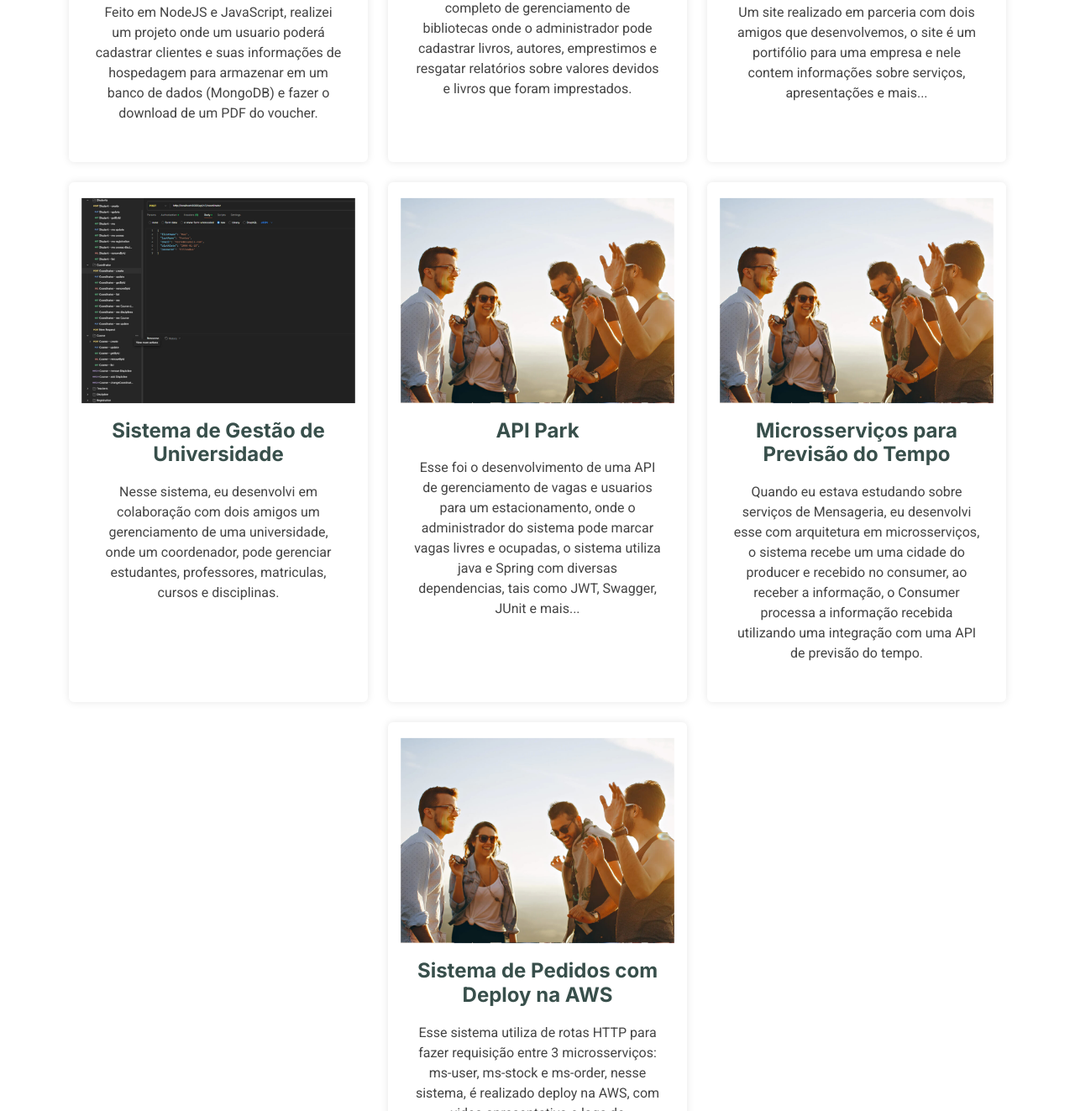
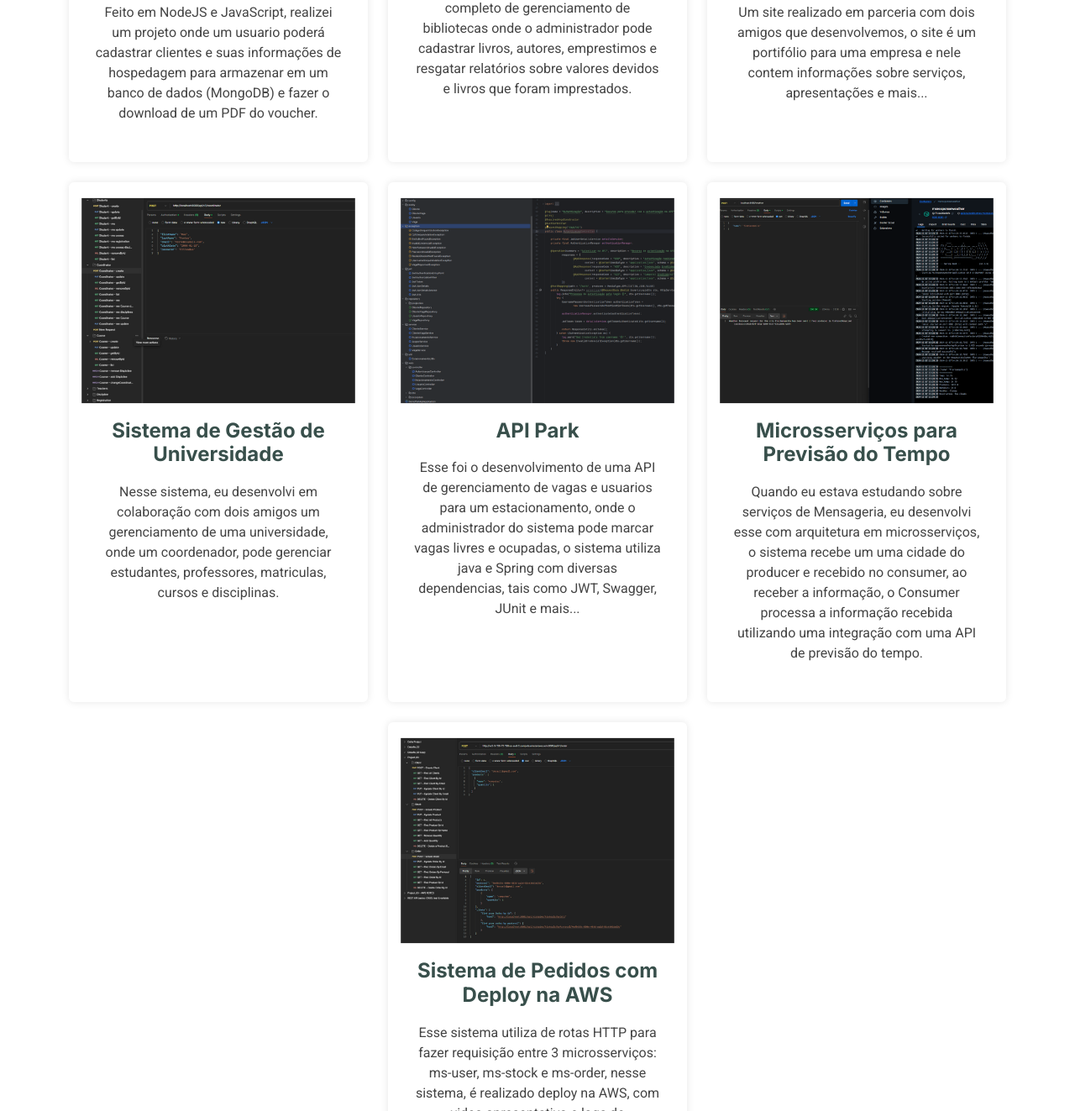
Before and after one commit to Eduardo-Decarli/Eduardo-Decarli, a plain HTML site: page index.html in a window 1280 px wide. Shown: the part 4105-5428 px from the top of the page at 84% size. Drawn offline with Linux system fonts and the light colour scheme.

Commit message:
feat: finish project

```diff
--- a/assets/css/main.css
+++ b/assets/css/main.css
@@ -1296,10 +1296,3 @@ section,
   margin-right: 8px;
   color: var(--accent-color);
 }
-
-/*--------------------------------------------------------------
-# Starter Section Section
---------------------------------------------------------------*/
-.starter-section {
-  /* Add your styles here */
-}
--- a/index.html
+++ b/index.html
@@ -396,7 +396,7 @@
 
           <div class="col-lg-4" data-aos="fade-up" data-aos-delay="300">
             <div class="card">
-              <img src="assets/img/more-service-3.jpg" class="img-fluid" alt="">
+              <img src="assets/img/Projects/API-park-image.png" class="img-fluid" alt="">
               <h3>API Park</h3>
               <p>Esse foi o desenvolvimento de uma API de gerenciamento de vagas e usuarios para um estacionamento, onde
                 o administrador do sistema pode marcar vagas livres e ocupadas, o sistema utiliza java e Spring com
@@ -406,7 +406,7 @@
 
           <div class="col-lg-4" data-aos="fade-up" data-aos-delay="300">
             <div class="card">
-              <img src="assets/img/more-service-3.jpg" class="img-fluid" alt="">
+              <img src="assets/img/Projects/weather-image.png" class="img-fluid" alt="">
               <h3>Microsserviços para Previsão do Tempo</h3>
               <p>Quando eu estava estudando sobre serviços de Mensageria, eu desenvolvi esse com arquitetura em
                 microsserviços, o sistema recebe um uma cidade do producer e recebido no consumer, ao receber a
@@ -417,7 +417,7 @@
 
           <div class="col-lg-4" data-aos="fade-up" data-aos-delay="300">
             <div class="card">
-              <img src="assets/img/more-service-3.jpg" class="img-fluid" alt="">
+              <img src="assets/img/Projects/delivery-services-image.png" class="img-fluid" alt="">
               <h3>Sistema de Pedidos com Deploy na AWS</h3>
               <p>Esse sistema utiliza de rotas HTTP para fazer requisição entre 3 microsserviços: ms-user, ms-stock e
                 ms-order, nesse sistema, é realizado deploy na AWS, com video apresentativo e logs de informações/erros.
```
Also changed, not shown: assets/img/Projects/API-park-image.png (added), assets/img/Projects/delivery-services-image.png (added), assets/img/Projects/weather-image.png (added).
